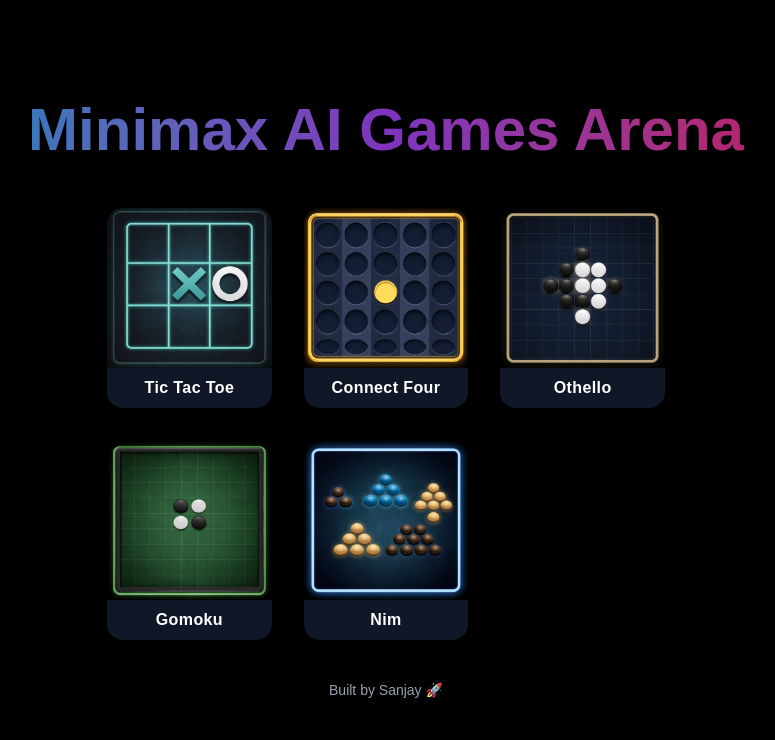
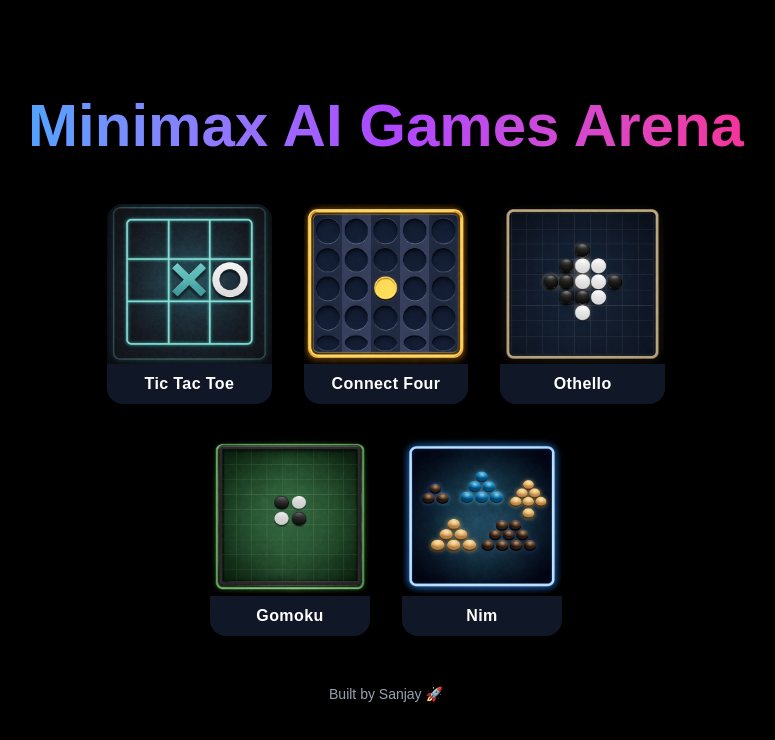
Before and after one commit to RuthlesSan/tic-tac-toe-ai, a Next.js app: page / in a window 1280 px wide. Shown: the top 740 px of the page, without its empty margins (254-1029 px from the left). Built offline with nearby package versions, Linux system fonts and the light colour scheme.

Commit message:
Updated to Minimax Games Hub structure

```diff
--- a/app/page.js
+++ b/app/page.js
@@ -1,79 +1,58 @@
 "use client";
 import { useRouter } from "next/navigation";
-import { useEffect, useState } from "react";
 
 export default function Home() {
   const router = useRouter();
-  const [loaded, setLoaded] = useState(false);
-
-  useEffect(() => {
-    setLoaded(true);
-  }, []);
 
   const games = [
-    {
-      name: "Tic Tac Toe",
-      path: "/games/tictactoe",
-      img: "/tictactoe.png",
-    },
-    {
-      name: "Connect Four",
-      path: "/games/connect4",
-      img: "/connect4.png",
-    },
-    {
-      name: "Othello",
-      path: "/games/othello",
-      img: "/othello.png",
-    },
-    {
-      name: "Gomoku",
-      path: "/games/gomoku",
-      img: "/gomoku.png",
-    },
-    {
-      name: "Nim",
-      path: "/games/nim",
-      img: "/nim.png",
-    },
+    { name: "Tic Tac Toe", path: "/games/tictactoe", img: "/tictactoe.png" },
+    { name: "Connect Four", path: "/games/connect4", img: "/connect4.png" },
+    { name: "Othello", path: "/games/othello", img: "/othello.png" },
+    { name: "Gomoku", path: "/games/gomoku", img: "/gomoku.png" },
+    { name: "Nim", path: "/games/nim", img: "/nim.png" },
   ];
+
+  // 🎮 Reusable Card
+  const GameCard = ({ game }) => (
+    <div
+      onClick={() => router.push(game.path)}
+      className="cursor-pointer bg-gray-900 rounded-2xl overflow-hidden shadow-lg hover:scale-105 hover:shadow-blue-500/30 transition duration-300"
+    >
+      <img
+        src={game.img}
+        alt={game.name}
+        className="w-full h-40 object-cover"
+      />
+      <div className="py-2 text-center font-bold text-white tracking-wide">
+        {game.name}
+      </div>
+    </div>
+  );
 
   return (
     <div className="min-h-screen bg-black text-white flex flex-col items-center justify-center px-6">
 
-      {/* 🔥 Title */}
-      <h1 className="text-5xl md:text-6xl font-extrabold mb-12 bg-gradient-to-r from-blue-400 via-purple-500 to-pink-500 text-transparent bg-clip-text animate-pulse">
+      {/* 🌈 Title */}
+      <h1 className="text-5xl md:text-6xl font-extrabold mb-12 bg-gradient-to-r from-blue-400 via-purple-500 to-pink-500 text-transparent bg-clip-text">
         Minimax AI Games Arena
       </h1>
 
-      {/* 🎮 Grid */}
-      <div
-        className={`grid grid-cols-1 sm:grid-cols-2 md:grid-cols-3 gap-8 transition-all duration-700 ${loaded ? "opacity-100 translate-y-0" : "opacity-0 translate-y-10"
-          }`}
-      >
-        {games.map((game, i) => (
-          <div
-            key={i}
-            onClick={() => router.push(game.path)}
-            className="cursor-pointer bg-gray-900 rounded-2xl overflow-hidden shadow-lg hover:scale-105 hover:shadow-2xl transition duration-300"
-          >
-            {/* Image */}
-            <img
-              src={game.img}
-              alt={game.name}
-              className="w-full h-40 object-cover"
-            />
+      {/* 🎮 TOP ROW (3 GAMES) */}
+      <div className="grid grid-cols-1 sm:grid-cols-2 md:grid-cols-3 gap-8 mb-8">
+        {games.slice(0, 3).map((game, i) => (
+          <GameCard key={i} game={game} />
+        ))}
+      </div>
 
-            {/* Name */}
-            <div className="py-2 text-center text-base font-bold text-white tracking-wide">
-              {game.name}
-            </div>
-          </div>
+      {/* 🎮 BOTTOM ROW (CENTERED 2 GAMES) */}
+      <div className="flex justify-center gap-8">
+        {games.slice(3, 5).map((game, i) => (
+          <GameCard key={i} game={game} />
         ))}
       </div>
 
       {/* Footer */}
-      <p className="mt-10 text-gray-400 text-sm">
+      <p className="mt-12 text-gray-400 text-sm">
         Built by Sanjay 🚀
       </p>
     </div>
```
